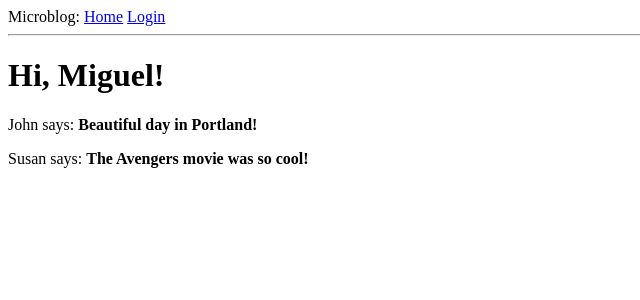
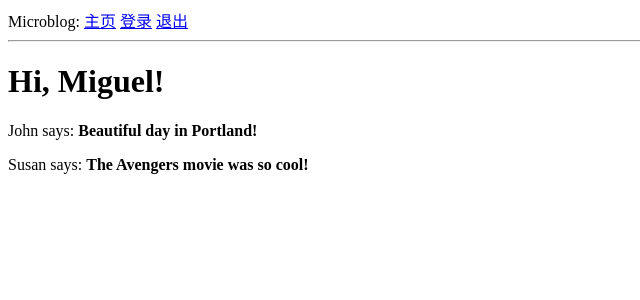
Before and after one commit to furuiyang0715/myblog, a Flask app: page / in a window 1280 px wide. Shown: the top 300 px of the page, without its empty margins (0-640 px from the left). Run offline with Flask 2, Linux system fonts and the light colour scheme.

Commit message:
增加退出的接口

```diff
--- a/app/routes.py
+++ b/app/routes.py
@@ -1,8 +1,10 @@
 from flask import render_template, flash, url_for
+from flask_login import current_user, login_user, logout_user
 from werkzeug.utils import redirect
 
 from app import app
 from app.forms import LoginForm
+from app.models import User
 
 
 @app.route('/')
@@ -22,14 +24,43 @@ def index():
     return render_template('index.html', title='Home', user=user, posts=posts)
 
 
+# @app.route('/login', methods=['GET', 'POST'])
+# def login():
+#     form = LoginForm()
+#     if form.validate_on_submit():
+#         flash('Login requested for user {}, remember_me={}'.format(
+#             form.username.data, form.remember_me.data))
+#         # url_for()的参数是endpoint名称，也就是视图函数的名字。
+#         return redirect(url_for("index"))
+#
+#     # 这是因为表单的字段对象的在渲染时会自动转化为HTML元素。
+#     return render_template('login.html', title='登录', form=form)
+
+
 @app.route('/login', methods=['GET', 'POST'])
 def login():
+    # current_user变量来自Flask-Login，可以在处理过程中的任何时候调用以获取用户对象
+    # 这个变量的值可以是数据库中的一个用户对象（Flask-Login通过我上面提供的用户加载函数回调读取），或者如果用户还没有登录，
+    # 则是一个特殊的匿名用户对象。 还记得那些Flask-Login必须的用户对象属性？ 其中之一是is_authenticated
+    # 它可以方便地检查用户是否登录。 当用户已经登录，我只需要重定向到主页。
+    if current_user.is_authenticated:
+        return redirect(url_for('index'))
+
     form = LoginForm()
     if form.validate_on_submit():
-        flash('Login requested for user {}, remember_me={}'.format(
-            form.username.data, form.remember_me.data))
-        # url_for()的参数是endpoint名称，也就是视图函数的名字。
-        return redirect(url_for("index"))
+        #  当你只需要一个结果时，通常使用first()方法。
+        user = User.query.filter_by(username=form.username.data).first()
+        if user is None or not user.check_password(form.password.data):
+            flash('Invalid username or password')
+            return redirect(url_for('login'))
+        # flask-login 插件方法 登入用户
+        # 该函数会将用户登录状态注册为已登录，这意味着用户导航到任何未来的页面时，应用都会将用户实例赋值给current_user变量。
+        login_user(user, remember=form.remember_me.data)
+        return redirect(url_for('index'))
+    return render_template('login.html', title='登录', form=form)
 
-    # 这是因为表单的字段对象的在渲染时会自动转化为HTML元素。
-    return render_template('login.html', title='登录', form=form)
+
+@app.route('/logout')
+def logout():
+    logout_user()
+    return redirect(url_for('index'))
--- a/app/templates/base.html
+++ b/app/templates/base.html
@@ -10,8 +10,9 @@
     <body>
         <div>
             Microblog:
-            <a href="{{ url_for('index') }}">Home</a>
-            <a href="{{ url_for('login') }}">Login</a>
+            <a href="{{ url_for('index') }}">主页</a>
+            <a href="{{ url_for('login') }}">登录</a>
+            <a href="{{ url_for('logout') }}">退出</a>
         </div>
         <hr>
 
```
